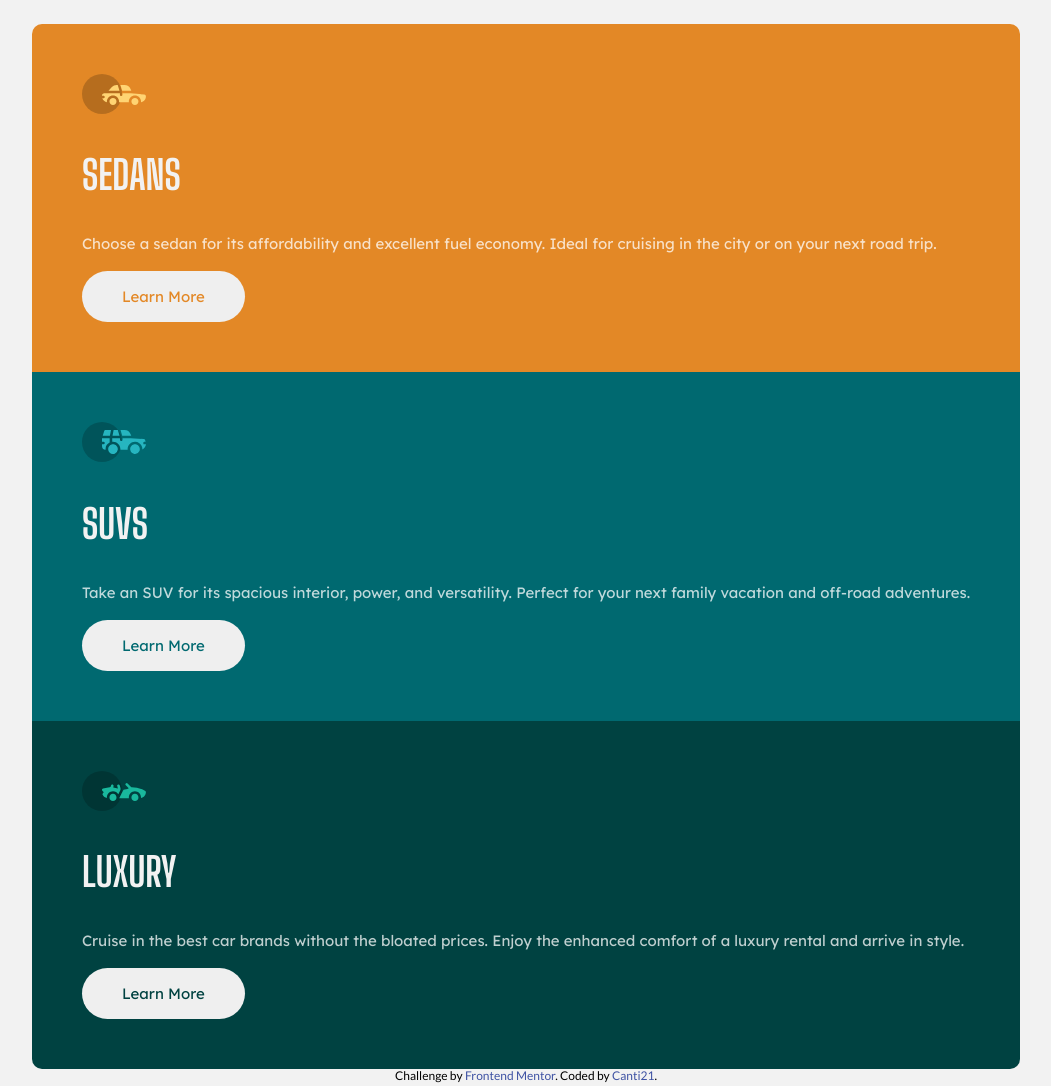
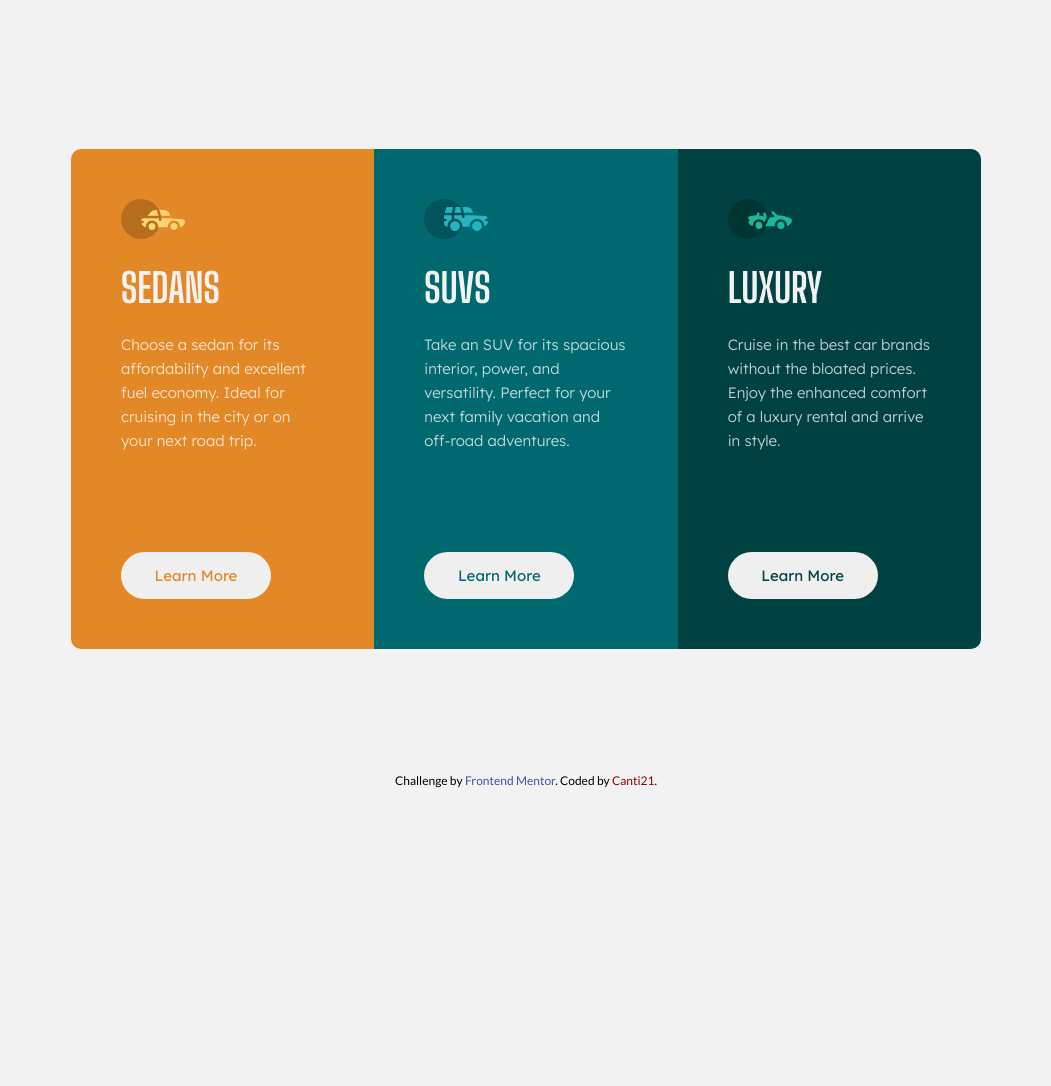
Before and after one commit to Canti21/FEM-3-column-preview-card, a plain HTML site: page index.html in a window 1280 px wide. Shown: the whole page, without its empty margins (114-1165 px from the left). After the commit the page ends 800 px from the top, so only its background shows below. Drawn offline with Linux system fonts and the light colour scheme.

Commit message:
Finished Desktop View and Active States

```diff
--- /dev/null
+++ b/css/media.css
@@ -0,0 +1,56 @@
+@media (max-width: 370px)
+{
+    .card
+    {
+        padding: 3.6rem;
+    }
+}
+
+@media (min-width: 720px)
+{
+    .cards-container
+    {
+        grid-template-columns: repeat(3, 1fr);
+        grid-template-rows: 1fr;
+        max-width: none;
+    }
+
+    .card
+    {
+        padding: 4rem;
+    }
+
+    .learn-more-btn
+    {
+        padding: 1.6rem;
+    }
+
+    .sedans
+    {
+        border-radius: 1rem 0 0 1rem;
+    }
+
+    .luxury
+    {
+        border-radius: 0 1rem 1rem 0;
+    }
+}
+
+@media (min-width: 850px)
+{
+    .cards-container
+    {
+        min-height: 50rem;
+        max-width: 91rem;
+    }
+
+    .card
+    {
+        padding: 5rem;
+    }
+
+    .learn-more-btn
+    {
+        padding: 1.4rem;
+    }
+}
--- a/css/styles.css
+++ b/css/styles.css
@@ -34,14 +34,19 @@ main
 {
     display: grid;
     grid-template-rows: repeat(3, 1fr);
+    border-radius: 1rem;
+    max-width: 38rem;
+    min-width: 27rem;
 }
 
 .card
 {
+    display: flex;
+    flex-flow: column;
     padding: 5rem;
     font-family: 'Lexend Deca', sans-serif;
     font-size: 1.5rem;
-    font-weight: 400;
+    font-weight: 300;
     color: var(--transparent-white);
 }
 
@@ -56,15 +61,34 @@ main
 .card-info
 {
     line-height: 2.4rem;
+    margin-bottom: auto;
 }
 
 .learn-more-btn
 {
-    padding: 1.6rem 4rem;
+    justify-self: baseline;
+    max-width: 15rem;
+    padding: 1.6rem;
     border: none;
     border-radius: 4rem;
     font-size: 1.5rem;
     font-family: 'Lexend Deca', sans-serif;
+}
+
+.learn-more-btn:hover,
+.learn-more-btn:focus-visible
+{
+    background-color: transparent;
+    outline: var(--very-light-gray);
+    border: 0.2rem solid var(--very-light-gray);
+    color: var(--very-light-gray);
+}
+
+.learn-more-btn:hover
+{
+    transition: 100ms ease-in-out;
+    padding: 1.2rem 1.6rem;
+    cursor: pointer;
 }
 
 .sedans
@@ -123,3 +147,14 @@ footer
     color: hsl(228, 45%, 44%);
     text-decoration: none;
 }
+
+.attribution a:focus-visible,
+.attribution a:hover
+{
+    font-weight: bold;
+}
+
+#canti
+{
+    color: darkred;
+}
--- a/index.html
+++ b/index.html
@@ -10,6 +10,7 @@
 
 	<link rel="icon" type="image/png" sizes="32x32" href="./images/favicon-32x32.png">
 	<link rel="stylesheet" href="./css/styles.css">
+	<link rel="stylesheet" href="./css/media.css">
   	<title>Frontend Mentor | 3-column preview card component</title>
 </head>
 <body>
@@ -19,12 +20,14 @@
 				<div class="card-icon">
 					<img src="./images/icon-sedans.svg" alt="">
 				</div>
+				<div class="card-info">
 					<h2 class="card-title">
 						Sedans
 					</h2>
-				<p class="card-info">
+					<p>
 						Choose a sedan for its affordability and excellent fuel economy. Ideal for cruising in the city or on your next road trip.
 					</p>
+				</div>
 				<button type="button" class="learn-more-btn">
 					Learn More
 				</button>
@@ -34,12 +37,14 @@
 				<div class="card-icon">
 					<img src="./images/icon-suvs.svg" alt="">
 				</div>
+				<div class="card-info">
 					<h2 class="card-title">
 						SUVs
 					</h2>
-				<p class="card-info">
+					<p>
 						Take an SUV for its spacious interior, power, and versatility. Perfect for your next family vacation and off-road adventures.
 					</p>
+				</div>
 				<button type="button" class="learn-more-btn">
 					Learn More
 				</button>
@@ -49,12 +54,14 @@
 				<div class="card-icon">
 					<img src="./images/icon-luxury.svg" alt="">
 				</div>
+				<div class="card-info">
 					<h2 class="card-title">
 						Luxury
 					</h2>
-				<p class="card-info">
+					<p>
 						Cruise in the best car brands without the bloated prices. Enjoy the enhanced comfort of a luxury rental and arrive in style.
 					</p>
+				</div>
 				<button type="button" class="learn-more-btn">
 					Learn More
 				</button>
@@ -63,8 +70,8 @@
 	</main>
 	<footer>
 		<div class="attribution">
-			Challenge by <a href="https://www.frontendmentor.io?ref=challenge" target="_blank">Frontend Mentor</a>.
-			Coded by <a href="#">Canti21</a>.
+			Challenge by <a href="https://www.frontendmentor.io?ref=challenge" target="_blank" rel="noopener">Frontend Mentor</a>.
+			Coded by <a href="https://github.com/Canti21" target="_blank" rel="noopener" id="canti">Canti21</a>.
 		</div>
 	</footer>
 </body>
```
Lines whose indentation alone changed are shown as unchanged.
